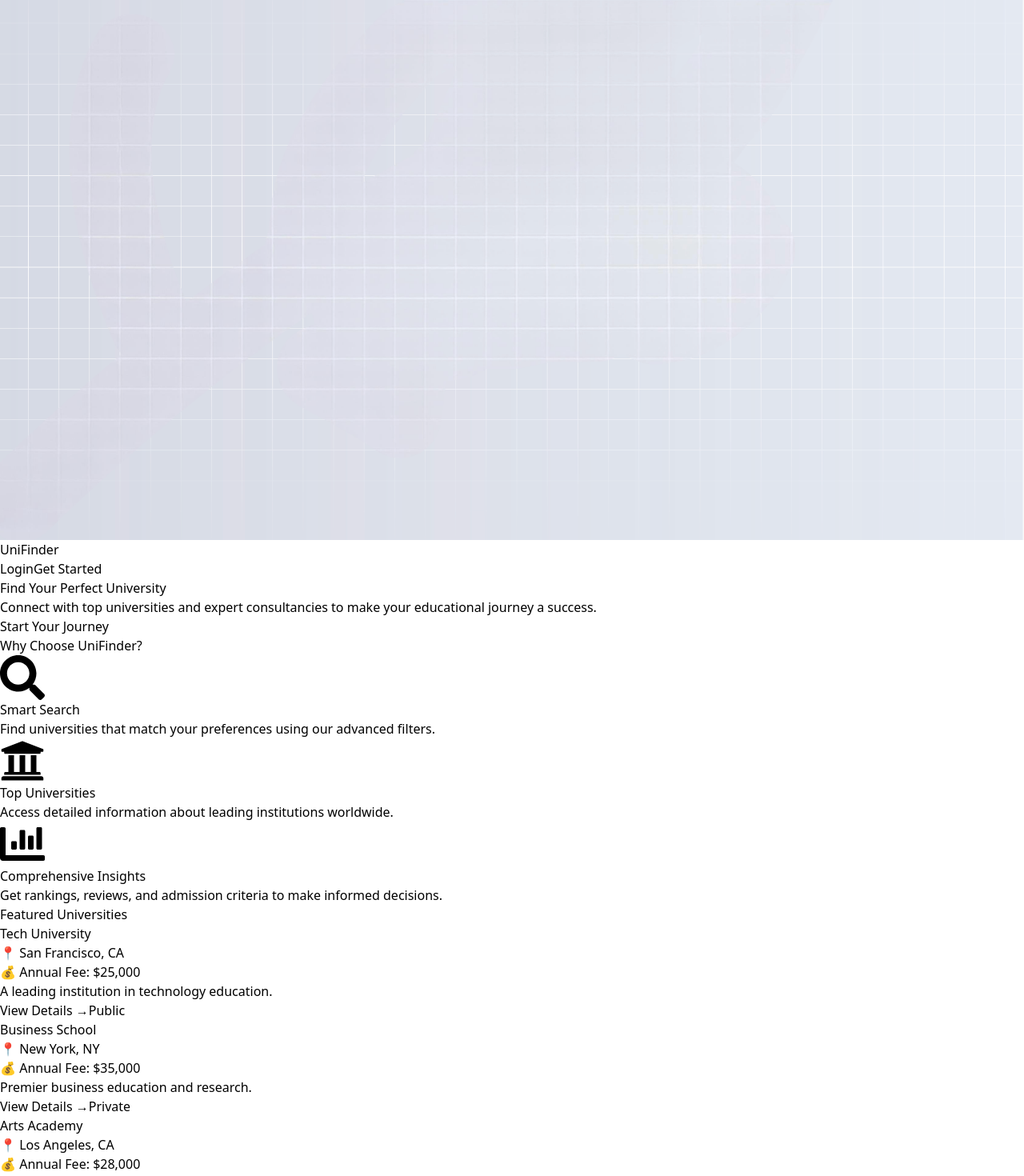
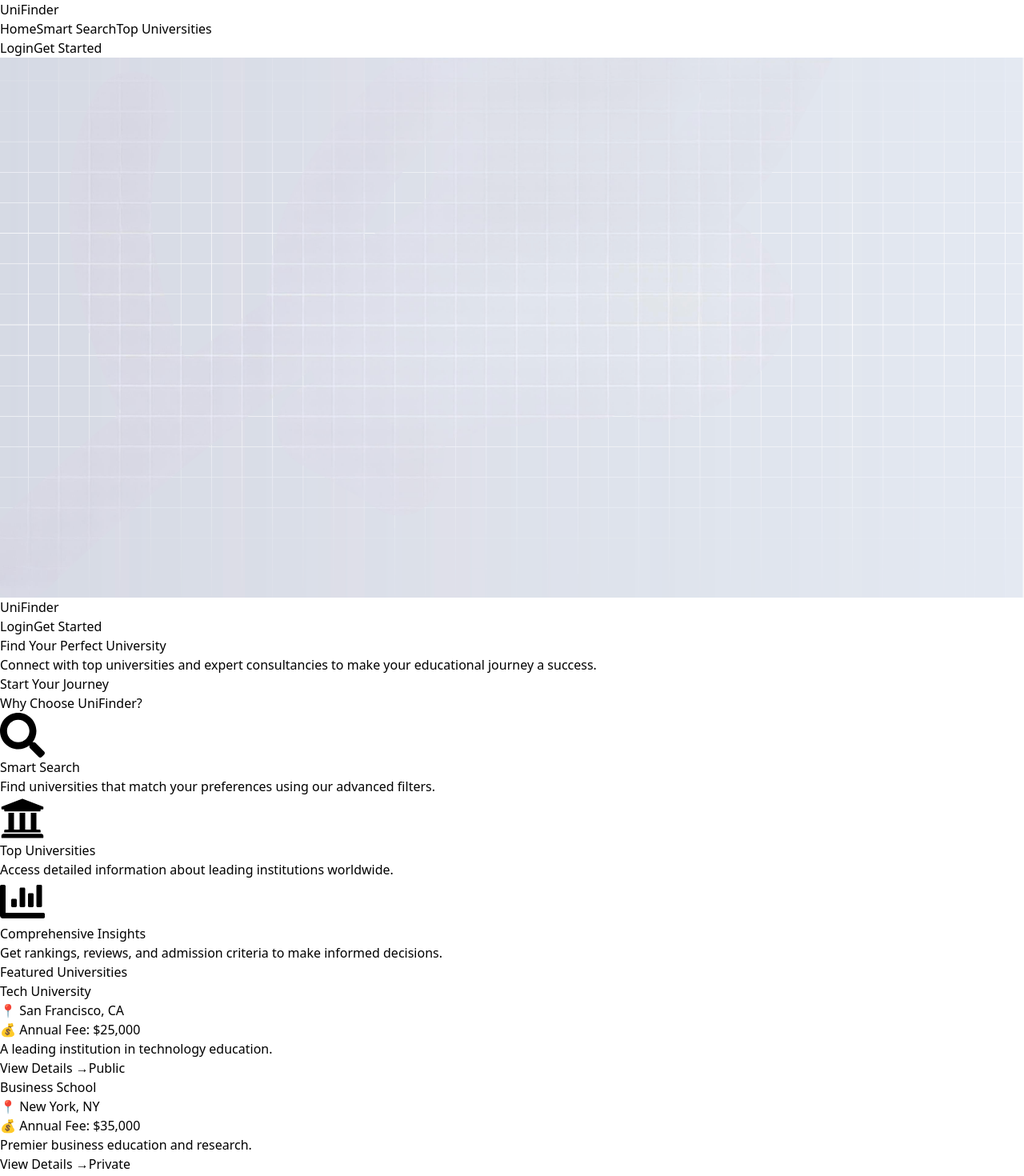
Before and after one commit to Pradip-Lamsal/UniFinder_WebApplication_FE, a React (Vite) app: page / in a window 1280 px wide. Shown: the top 1470 px of the page at 80% size. Built offline with nearby package versions, Linux system fonts and the light colour scheme.

Commit message:
updated the pages

```diff
--- a/src/App.jsx
+++ b/src/App.jsx
@@ -1,22 +1,26 @@
-import { Route, BrowserRouter as Router, Routes } from 'react-router-dom';
-import ComprehensiveInsights from './pages/ComprehensiveInsights';
-import LandingPage from './pages/LandingPage';
-import Login from './pages/Login';
-import Register from './pages/Register';
-import SmartSearch from './pages/SmartSearch';
-import TopUniversities from './pages/TopUniversities';
+import { Route, BrowserRouter as Router, Routes } from "react-router-dom";
+import Footer from "./compontents/Footer";
+import Navbar from "./compontents/Navbar";
+import ComprehensiveInsights from "./pages/ComprehensiveInsights";
+import LandingPage from "./pages/LandingPage";
+import Login from "./pages/Login";
+import Register from "./pages/Register";
+import SmartSearch from "./pages/SmartSearch";
+import TopUniversities from "./pages/TopUniversities";
 
 function App() {
   return (
     <Router>
+      <Navbar /> {/* Transparent Navbar - Auto-Hides on Login & Register */}
       <Routes>
         <Route path="/" element={<LandingPage />} />
-        <Route path="/login" element={<Login />} />
-        <Route path="/register" element={<Register />} />
         <Route path="/smart-search" element={<SmartSearch />} />
         <Route path="/top-universities" element={<TopUniversities />} />
         <Route path="/comprehensive-insights" element={<ComprehensiveInsights />} />
+        <Route path="/login" element={<Login />} />
+        <Route path="/register" element={<Register />} />
       </Routes>
+      <Footer />
     </Router>
   );
 }
--- a/src/compontents/Navbar.jsx
+++ b/src/compontents/Navbar.jsx
@@ -0,0 +1,40 @@
+import { Link, useLocation } from "react-router-dom";
+
+const Navbar = () => {
+  const location = useLocation();
+
+  // Hide Navbar on Login & Register pages
+  if (location.pathname === "/login" || location.pathname === "/register") {
+    return null;
+  }
+
+  return (
+    <nav className="absolute top-0 left-0 right-0 bg-transparent z-50">
+      <div className="container mx-auto px-6 py-4 flex justify-between items-center">
+        {/* Logo */}
+        <Link to="/" className="text-lg font-semibold text-white">
+          UniFinder
+        </Link>
+
+        {/* Navigation Links */}
+        <div className="hidden md:flex space-x-6 text-sm text-white">
+          <Link to="/" className="hover:text-gray-300">Home</Link>
+          <Link to="/smart-search" className="hover:text-gray-300">Smart Search</Link>
+          <Link to="/top-universities" className="hover:text-gray-300">Top Universities</Link>
+        </div>
+
+        {/* Login & Register Buttons */}
+        <div className="hidden md:flex space-x-4">
+          <Link to="/login" className="text-white px-4 py-2 border rounded-md hover:bg-gray-200/20">
+            Login
+          </Link>
+          <Link to="/register" className="bg-white text-gray-800 px-4 py-2 rounded-md hover:bg-gray-300">
+            Get Started
+          </Link>
+        </div>
+      </div>
+    </nav>
+  );
+};
+
+export default Navbar;
--- a/src/pages/LandingPage.jsx
+++ b/src/pages/LandingPage.jsx
@@ -1,11 +1,9 @@
 import { FaChartBar, FaSearch, FaUniversity } from 'react-icons/fa';
-import { useNavigate } from 'react-router-dom';
+import { Link } from 'react-router-dom';
 import { assets } from "../assets/assets";
-import Footer from '../compontents/Footer';
 import FeaturedUniversities from '../compontents/UniCard';
 
 const LandingPage = () => {
-    const navigate = useNavigate(); // Hook to navigate between pages
 
     return (
         <div className="min-h-screen bg-gray-200 relative flex flex-col items-center justify-center">
@@ -46,42 +44,43 @@ const LandingPage = () => {
                 <h2 className="text-center text-xl sm:text-2xl font-extrabold text-gray-800 mb-6">
                     Why Choose UniFinder?
                 </h2>
-                <div className="flex justify-between items-center gap-8 sm:gap-12">
+                <div className="grid grid-cols-1 md:grid-cols-3 gap-6 px-8">
                     {/* Smart Search */}
-                    <div
-                        className="bg-white p-8 rounded-lg shadow-lg text-center cursor-pointer hover:shadow-xl transition"
-                        onClick={() => navigate("/smart-search")}
+                                        <Link
+                                        to="/smart-search"
+                                        className="group block bg-white p-8 rounded-lg shadow-lg text-center hover:shadow-2xl transition-shadow transform hover:-translate-y-1"
                                     >
-                        <div className="mb-6 text-gray-500 flex justify-center">
+                                        <div className="mb-6 text-gray-500 flex justify-center group-hover:text-gray-800 transition-colors">
                                             <FaSearch size={56} />
                                         </div>
                                         <h3 className="text-lg font-semibold mb-3">Smart Search</h3>
                                         <p className="text-gray-600">Find universities that match your preferences using our advanced filters.</p>
-                    </div>
+                                    </Link>
 
-                    {/* Top Universities */}
-                    <div
-                        className="bg-white p-8 rounded-lg shadow-lg text-center cursor-pointer hover:shadow-xl transition"
-                        onClick={() => navigate("/top-universities")}
+
+                                      <Link
+                                        to="/top-universities"
+                                        className="group block bg-white p-8 rounded-lg shadow-lg text-center hover:shadow-2xl transition-shadow transform hover:-translate-y-1"
                                     >
-                        <div className="mb-6 text-gray-500 flex justify-center">
+                                        <div className="mb-6 text-gray-500 flex justify-center group-hover:text-gray-800 transition-colors">
                                             <FaUniversity size={56} />
                                         </div>
                                         <h3 className="text-lg font-semibold mb-3">Top Universities</h3>
                                         <p className="text-gray-600">Access detailed information about leading institutions worldwide.</p>
-                    </div>
+                                    </Link>
 
                     {/* Comprehensive Insights */}
-                    <div
-                        className="bg-white p-8 rounded-lg shadow-lg text-center cursor-pointer hover:shadow-xl transition"
-                        onClick={() => navigate("/comprehensive-insights")}
+                        {/* Comprehensive Insights */}
+                        <Link
+                                            to="/comprehensive-insights"
+                                            className="group block bg-white p-8 rounded-lg shadow-lg text-center hover:shadow-2xl transition-shadow transform hover:-translate-y-1"
                                         >
-                        <div className="mb-6 text-gray-500 flex justify-center">
+                                            <div className="mb-6 text-gray-500 flex justify-center group-hover:text-gray-800 transition-colors">
                                                 <FaChartBar size={56} />
                                             </div>
                                             <h3 className="text-lg font-semibold mb-3">Comprehensive Insights</h3>
                                             <p className="text-gray-600">Get rankings, reviews, and admission criteria to make informed decisions.</p>
-                    </div>
+                                        </Link>
                 </div>
             </div>
 
@@ -126,8 +125,6 @@ const LandingPage = () => {
                     </div>
                 </div>
             </section>
-
-            <Footer/>
         </div>
     );
 };
--- a/src/pages/SmartSearch.jsx
+++ b/src/pages/SmartSearch.jsx
@@ -0,0 +1,58 @@
+import { useState } from "react";
+import { FaFilter, FaSearch } from "react-icons/fa";
+
+const SmartSearch = () => {
+  const [searchQuery, setSearchQuery] = useState("");
+  const [results, setResults] = useState([
+    { name: "Harvard University", location: "USA", ranking: 1 },
+    { name: "Oxford University", location: "UK", ranking: 2 },
+    { name: "Stanford University", location: "USA", ranking: 3 },
+  ]);
+
+  // Function to handle search
+  const handleSearch = () => {
+    if (!searchQuery) return; // Do nothing if search input is empty
+
+    const filteredResults = results.filter((uni) =>
+      uni.name.toLowerCase().includes(searchQuery.toLowerCase())
+    );
+
+    setResults(filteredResults);
+  };
+
+  return (
+    <div className="min-h-screen bg-gray-100 flex flex-col items-center py-12">
+      <h1 className="text-4xl font-extrabold text-gray-800 mb-8">Smart Search</h1>
+
+      {/* Search Bar */}
+      <div className="flex w-full max-w-3xl bg-white shadow-md rounded-full p-4 mb-6">
+        <FaSearch className="text-gray-500 ml-4 mt-1" />
+        <input
+          type="text"
+          placeholder="Search for universities..."
+          className="w-full px-4 py-2 text-gray-700 focus:outline-none"
+          value={searchQuery}
+          onChange={(e) => setSearchQuery(e.target.value)}
+        />
+        <button
+          onClick={handleSearch}
+          className="bg-gray-800 text-white px-6 py-2 rounded-full hover:bg-gray-900 transition">
+          <FaFilter />
+        </button>
+      </div>
+
+      {/* Search Results */}
+      <div className="grid grid-cols-1 md:grid-cols-3 gap-6">
+        {results.map((uni, index) => (
+          <div key={index} className="bg-white shadow-lg rounded-lg p-6 text-center hover:scale-105 transition">
+            <h2 className="text-xl font-semibold text-gray-800">{uni.name}</h2>
+            <p className="text-gray-500">{uni.location}</p>
+            <p className="text-gray-700 font-bold">Ranking: #{uni.ranking}</p>
+          </div>
+        ))}
+      </div>
+    </div>
+  );
+};
+
+export default SmartSearch;
--- a/src/pages/TopUniversities.jsx
+++ b/src/pages/TopUniversities.jsx
@@ -0,0 +1,36 @@
+const TopUniversities = () => {
+    const universities = [
+      { name: "Harvard University", location: "USA", ranking: 1 },
+      { name: "MIT", location: "USA", ranking: 2 },
+      { name: "Stanford University", location: "USA", ranking: 3 },
+      { name: "Oxford University", location: "UK", ranking: 4 },
+    ];
+
+    return (
+      <div className="min-h-screen bg-gray-100 py-12 flex flex-col items-center">
+        <h1 className="text-4xl font-extrabold text-gray-800 mb-8">Top Universities</h1>
+        <div className="w-full max-w-5xl bg-white shadow-lg rounded-lg p-6">
+          <table className="w-full text-left border-collapse">
+            <thead>
+              <tr className="border-b">
+                <th className="p-4 text-gray-700">#</th>
+                <th className="p-4 text-gray-700">University</th>
+                <th className="p-4 text-gray-700">Location</th>
+              </tr>
+            </thead>
+            <tbody>
+              {universities.map((uni, index) => (
+                <tr key={index} className="border-b hover:bg-gray-200 transition">
+                  <td className="p-4">{uni.ranking}</td>
+                  <td className="p-4 font-semibold">{uni.name}</td>
+                  <td className="p-4">{uni.location}</td>
+                </tr>
+              ))}
+            </tbody>
+          </table>
+        </div>
+      </div>
+    );
+  };
+
+  export default TopUniversities;
```
Also changed, not shown: src/pages/ComprehensiveInsights.jsx (+38 -0 lines), src/compontents/NewAdditions.jsx (added). Lines whose indentation alone changed are shown as unchanged.
